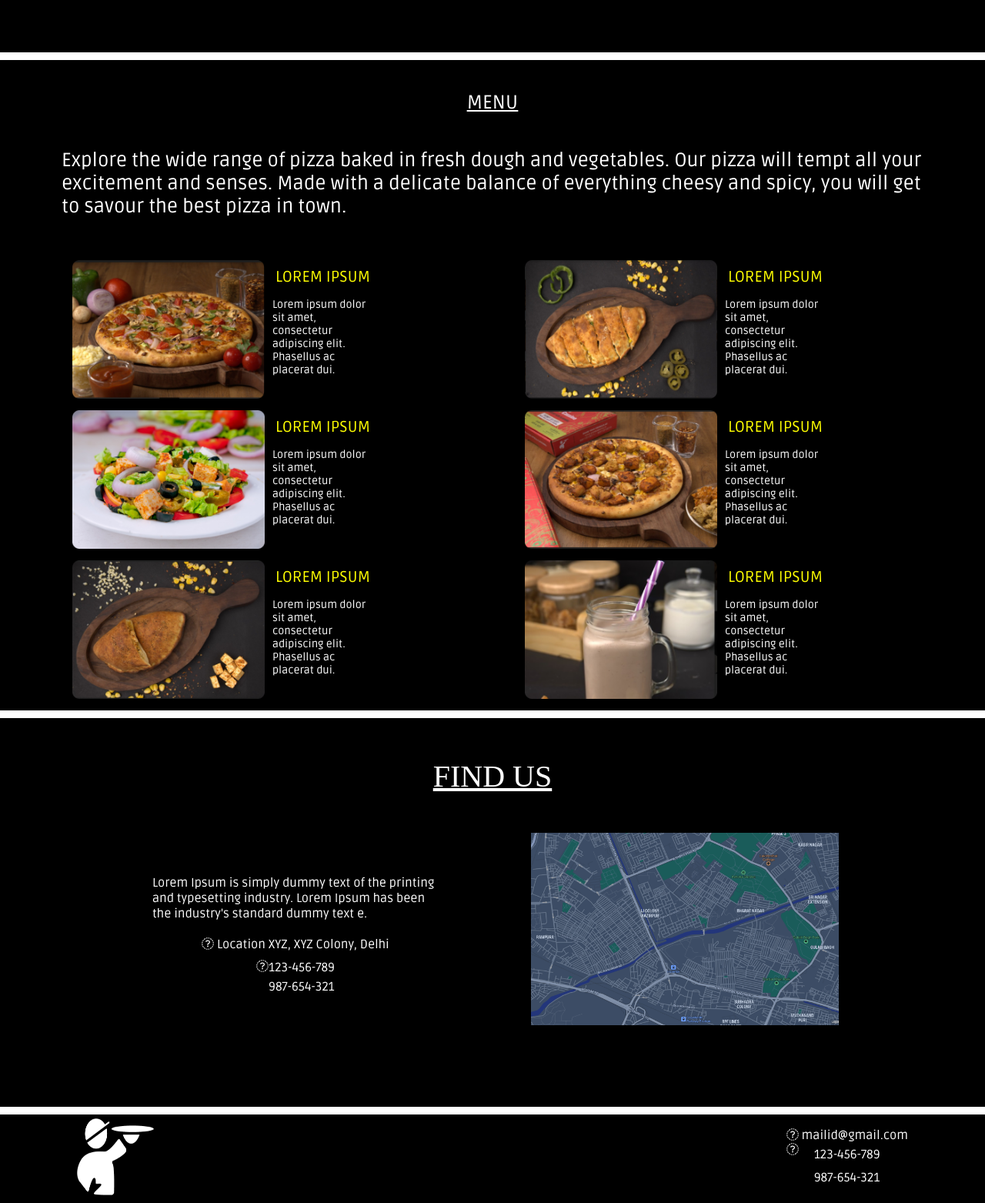
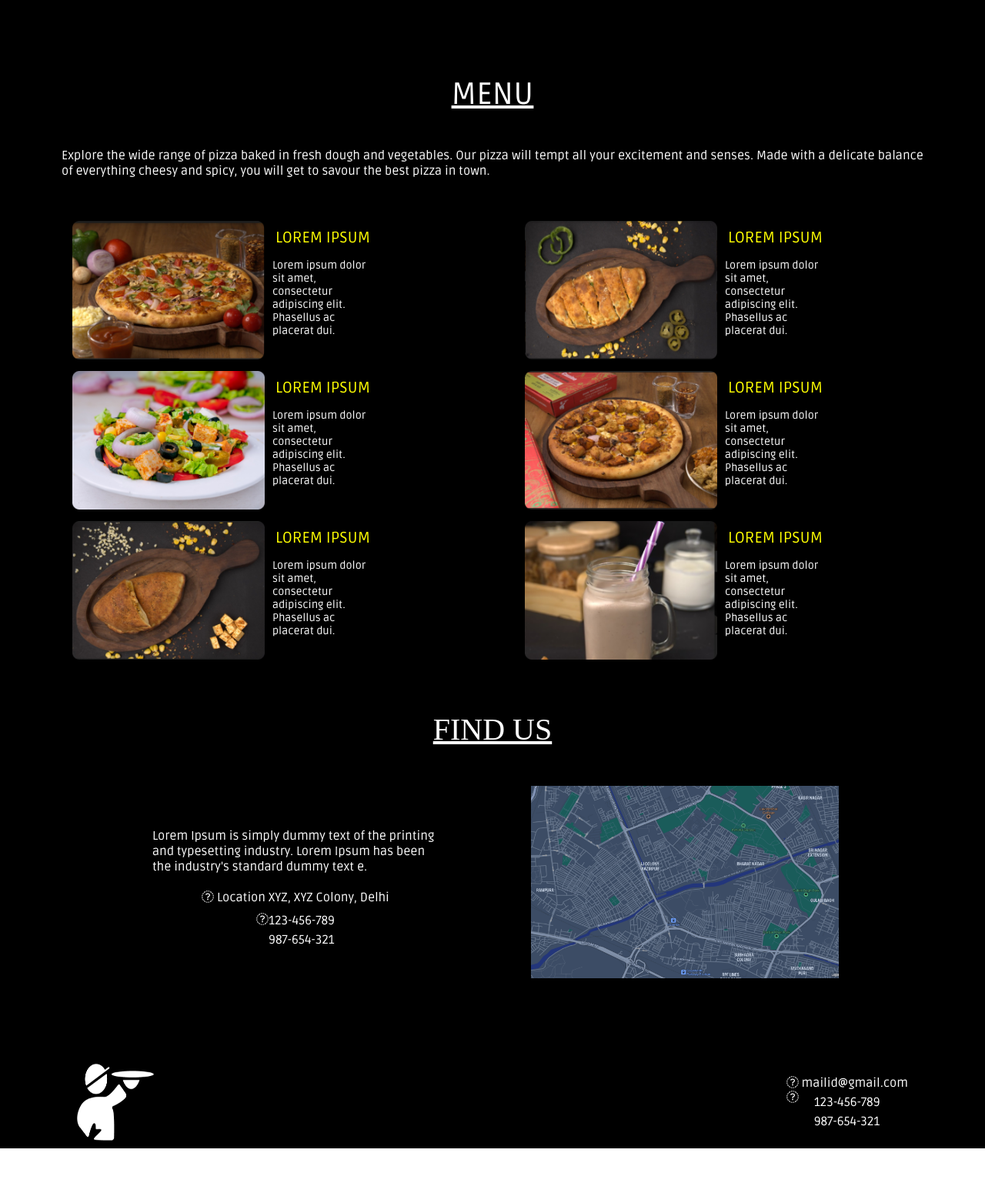
Before and after one commit to mannmanjeet988/Frontend-1-Contest-3, a plain HTML site: page index.html in a window 1280 px wide. Shown: the part 1005-2568 px from the top of the page at 77% size. After the commit the page ends 2497 px from the top, so only its background shows below. Drawn offline with Linux system fonts and the light colour scheme.

Commit message:
Changes 2

```diff
--- a/style.css
+++ b/style.css
@@ -125,7 +125,7 @@
 
   .about-us{
     position: relative;
-    top:570px;
+    top:560px;
     display: flex;
     flex-direction: column;
     align-items: center;
@@ -183,10 +183,7 @@
 .menu{
     background-color: black;
     position: relative;
-    top:580px;
-}
-.menu .title{
-    font-size: 40px;
+    top:560px;
 }
 
 .menu-part1{
@@ -202,6 +199,8 @@
     display : flex;
     color: white;
     padding: 25px 60px;
+    font-size: 16px;
+    text-align: justify;
 }
 
 .menu .card{
@@ -229,7 +228,7 @@
 
 .menu-part1 .menu-title{
     padding: 20px;
-    font-size: 25px;
+    font-size: 40px;
     font-weight: 400;
     color: white;
     text-align: center;
@@ -248,7 +247,7 @@
 
 .find-us{
     position: relative;
-    top:590px;
+    top:560px;
     display: flex;
     flex-direction: column;
     align-items: center;
@@ -268,9 +267,8 @@
 
   .location-box{
     display: flex;
+    align-items:center;
     justify-content: center;
-    align-items: center;
-    /* justify-content: space-between; */
   }
 
 .location-box .location, .location-box .map-img{
@@ -324,7 +322,7 @@
 
 .footer{
     position:relative;
-    top:600px;
+    top:560px;
     display:flex;
     justify-content: space-between;
     align-items: center;
@@ -341,7 +339,7 @@
     display: flex;
     flex-direction: column;
     padding: 5px 20px;
-    row-gap:10px;
+    row-gap:5px;
     /* padding:30px; */
 }
 
```
